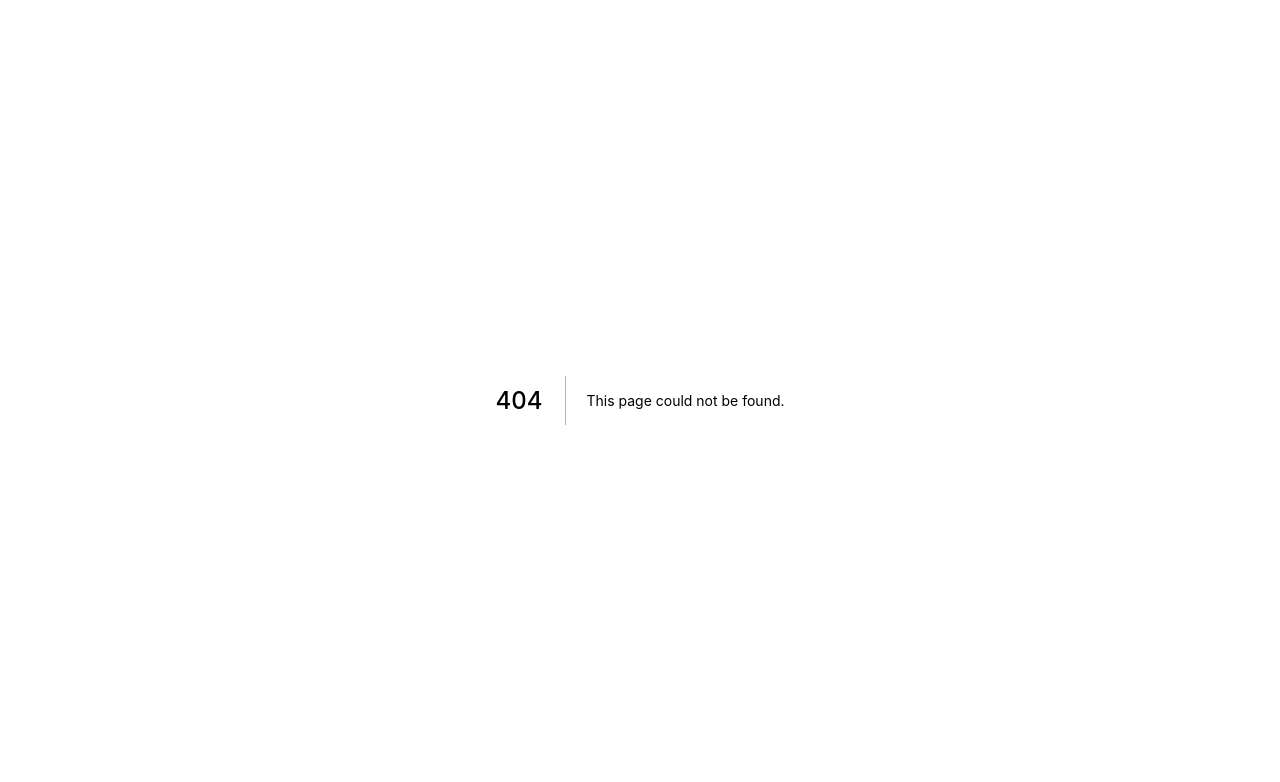
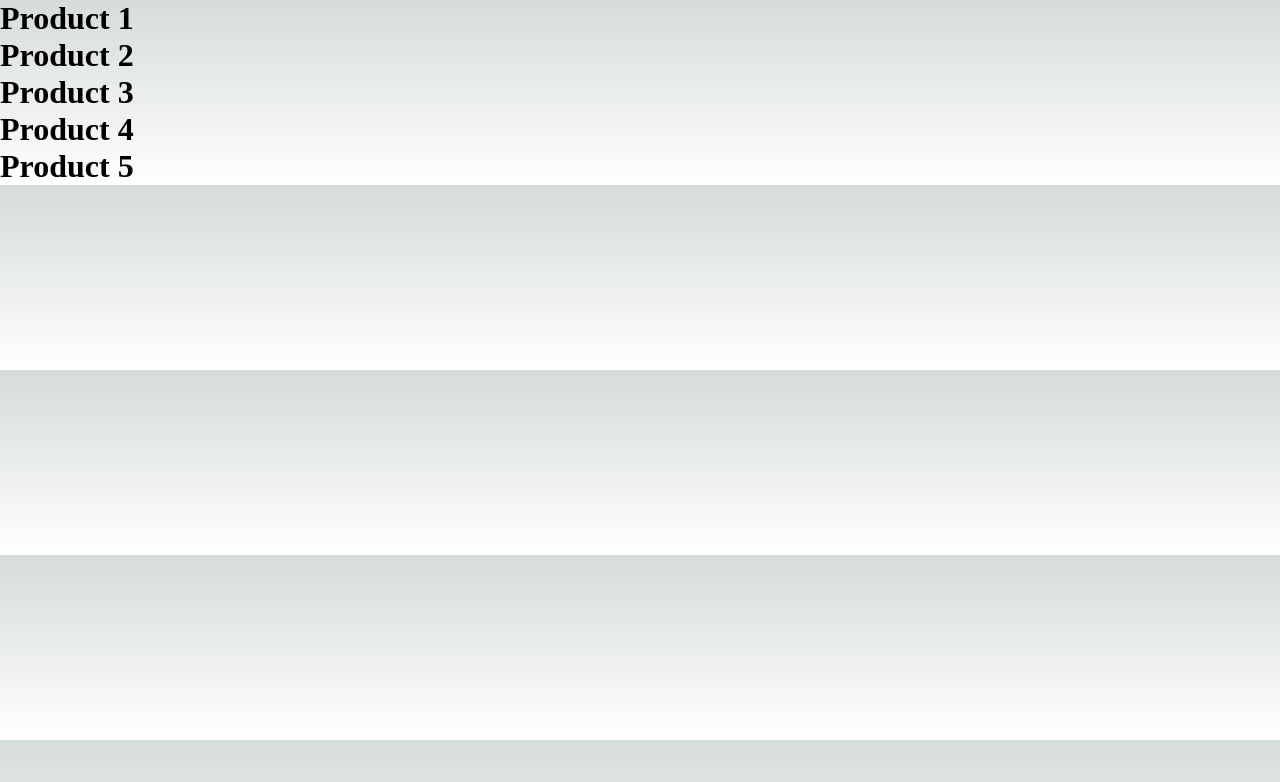
Before and after one commit to Emmanuel-Dominic/nextjs-moment, a Next.js app: page /product in a window 1280 px wide. Before the commit this address had no page. Shown: the top 782 px of the page. Built offline with nearby package versions, Linux system fonts and the light colour scheme.

Commit message:
implements dynamic routing

```diff
--- /dev/null
+++ b/pages/product/index.js
@@ -0,0 +1,12 @@
+function Blog() {
+    return (
+    <div>
+        <h1>Product 1</h1>
+        <h1>Product 2</h1>
+        <h1>Product 3</h1>
+        <h1>Product 4</h1>
+        <h1>Product 5</h1>
+    </div>)
+}
+
+export default Blog;
--- /dev/null
+++ b/pages/product/sweater.js
@@ -0,0 +1,5 @@
+function Sweater() {
+    return <h1>Landing Page to Sweater</h1>
+}
+
+export default Sweater;
```
Also changed, not shown: pages/product/[productId].js (added, +10 -0 lines).
